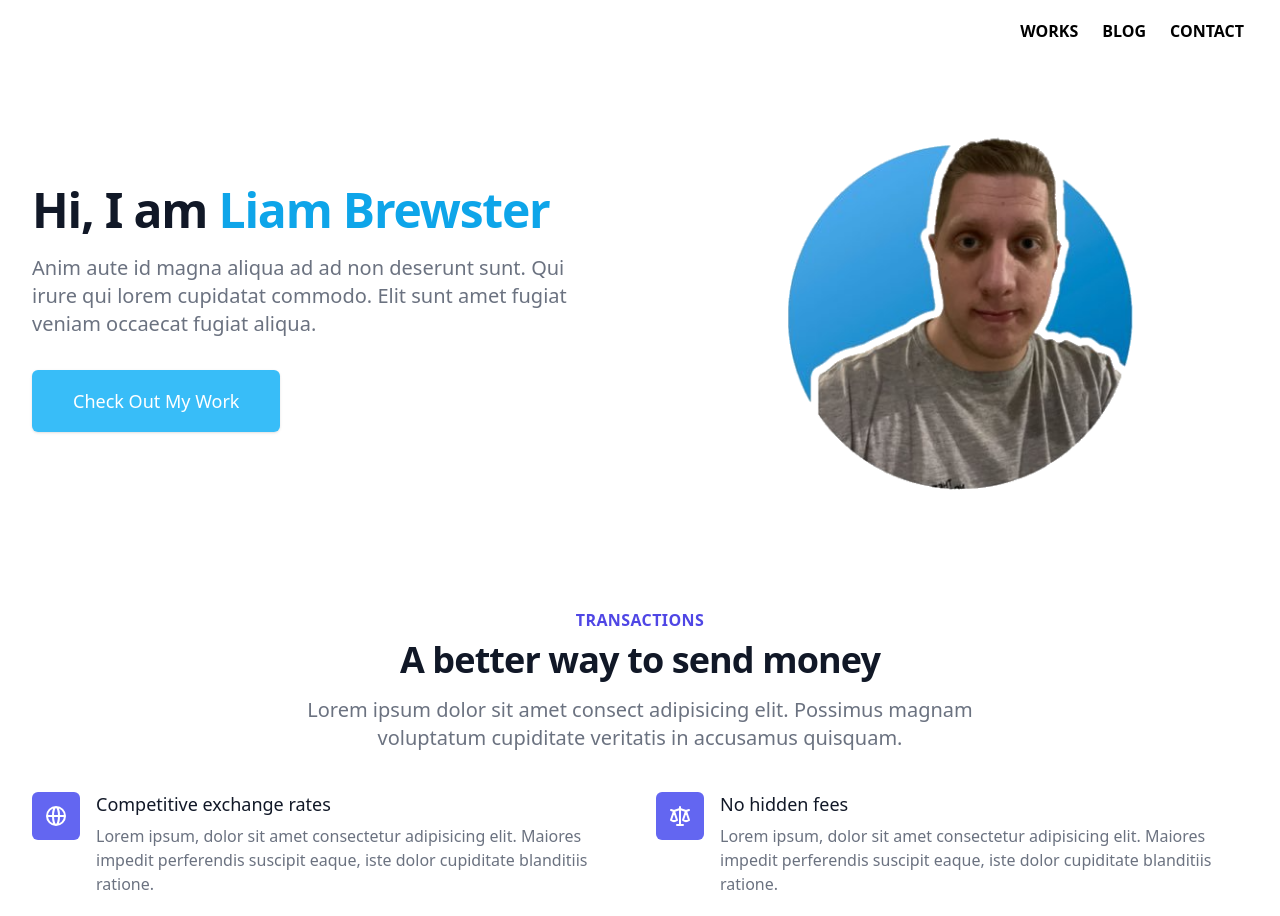
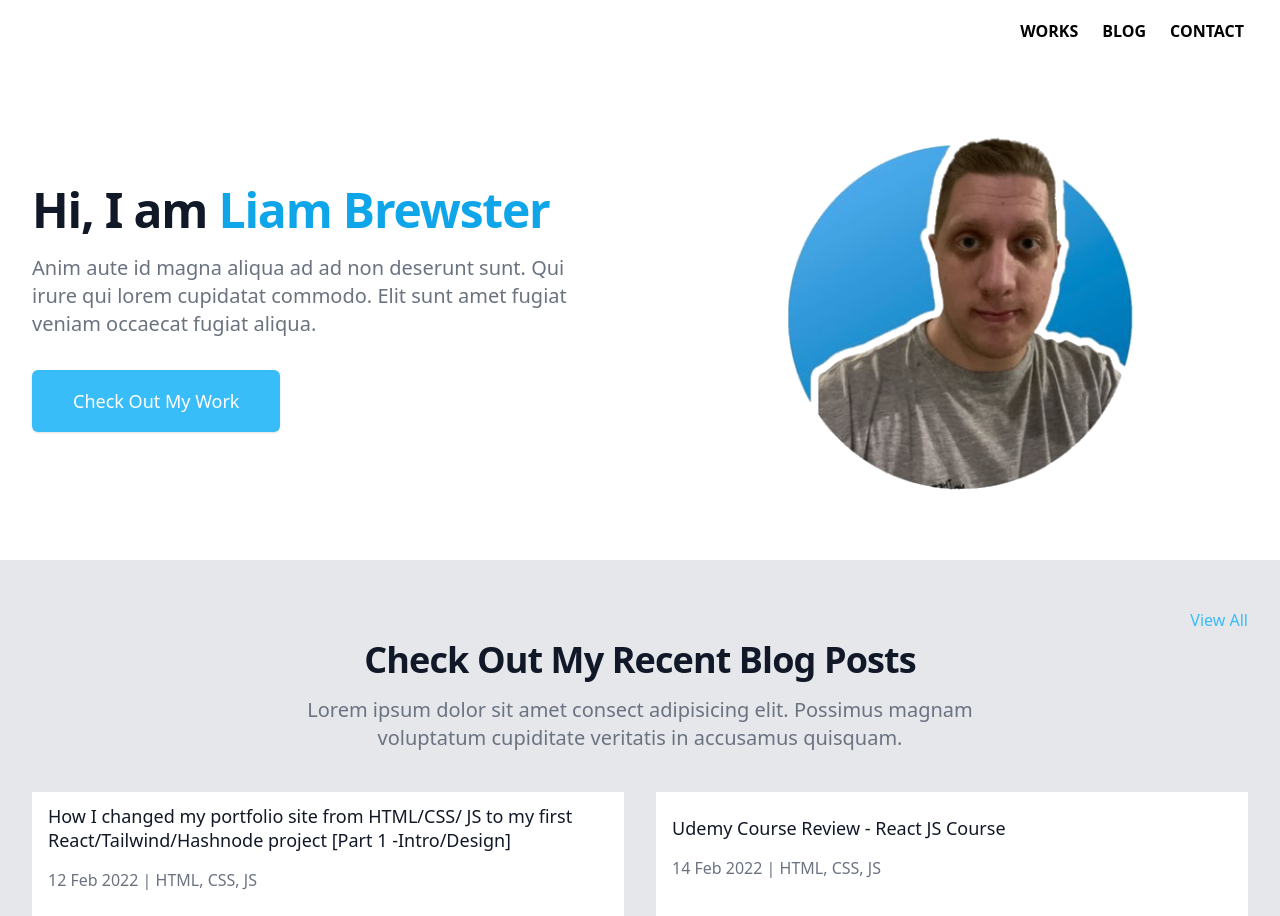
Before and after one commit to liambrewster/portfolio_site, a React (Create React App) app: page / in a window 1280 px wide. Shown: the top 916 px of the page. Built offline with nearby package versions, Linux system fonts and the light colour scheme.

Commit message:
feat: added the lastest posts component

```diff
--- a/src/components/layouts/LatestPosts.jsx
+++ b/src/components/layouts/LatestPosts.jsx
@@ -2,40 +2,31 @@ import React from 'react';
 import { AnnotationIcon, GlobeAltIcon, LightningBoltIcon, ScaleIcon } from '@heroicons/react/outline'
 
 function LatestPosts() {
-    const features = [
-        {
-          name: 'Competitive exchange rates',
-          description:
-            'Lorem ipsum, dolor sit amet consectetur adipisicing elit. Maiores impedit perferendis suscipit eaque, iste dolor cupiditate blanditiis ratione.',
-          icon: GlobeAltIcon,
-        },
-        {
-          name: 'No hidden fees',
-          description:
-            'Lorem ipsum, dolor sit amet consectetur adipisicing elit. Maiores impedit perferendis suscipit eaque, iste dolor cupiditate blanditiis ratione.',
-          icon: ScaleIcon,
-        },
-        {
-          name: 'Transfers are instant',
-          description:
-            'Lorem ipsum, dolor sit amet consectetur adipisicing elit. Maiores impedit perferendis suscipit eaque, iste dolor cupiditate blanditiis ratione.',
-          icon: LightningBoltIcon,
-        },
-        {
-          name: 'Mobile notifications',
-          description:
-            'Lorem ipsum, dolor sit amet consectetur adipisicing elit. Maiores impedit perferendis suscipit eaque, iste dolor cupiditate blanditiis ratione.',
-          icon: AnnotationIcon,
-        },
-      ]
+  // TODO - Get real blog data
+  const blogs = [
+    {
+      id:1,
+      title:'How I changed my portfolio site from HTML/CSS/ JS to my first React/Tailwind/Hashnode project [Part 1 -Intro/Design]',
+      date: '12 Feb 2022',
+      tags:'HTML, CSS, JS',
+      description: 'Lorem ipsum, dolor sit amet consectetur adipisicing elit. Maiores impedit perferendis suscipit eaque, iste dolor cupiditate blanditiis ratione.',
+    },
+    {
+      id:2,
+      title:'Udemy Course Review - React JS Course',
+      date: '14 Feb 2022',
+      tags:'HTML, CSS, JS',
+      description: 'Lorem ipsum, dolor sit amet consectetur adipisicing elit. Maiores impedit perferendis suscipit eaque, iste dolor cupiditate blanditiis ratione.',
+    },
+  ]
 
   return (
-    <div className="py-12 bg-gray-1g fghlijjguhdccfdr6tyu8zx nhghhkl, l,kkjhytgtftfgfdfc00">
+    <div className="py-12 bg-gray-200">
       <div className="max-w-7xl mx-auto px-4 sm:px-6 lg:px-8">
-        <div className="lg:text-center">
-          <h2 className="text-base text-indigo-600 font-semibold tracking-wide uppercase">Transactions</h2>
+        <div className="contents lg:text-center">
+        <p className="grid text-sky-400 place-content-end text-ss hover:text-sky-700">View All</p>
           <p className="mt-2 text-3xl leading-8 font-extrabold tracking-tight text-gray-900 sm:text-4xl">
-            A better way to send money
+            Check Out My Recent Blog Posts
           </p>
           <p className="mt-4 max-w-2xl text-xl text-gray-500 lg:mx-auto">
             Lorem ipsum dolor sit amet consect adipisicing elit. Possimus magnam voluptatum cupiditate veritatis in
@@ -45,15 +36,13 @@ function LatestPosts() {
 
         <div className="mt-10">
           <dl className="space-y-10 md:space-y-0 md:grid md:grid-cols-2 md:gap-x-8 md:gap-y-10">
-            {features.map((feature) => (
-              <div key={feature.name} className="relative">
+            {blogs.map((blog) => (
+              <div key={blog.id} className="relative bg-white hover:bg-slate-100 h-48 grid content-center justify-center">
                 <dt>
-                  <div className="absolute flex items-center justify-center h-12 w-12 rounded-md bg-indigo-500 text-white">
-                    <feature.icon className="h-6 w-6" aria-hidden="true" />
-                  </div>
-                  <p className="ml-16 text-lg leading-6 font-medium text-gray-900">{feature.name}</p>
+                  <p className="mt-4 ml-4 text-lg leading-6 font-medium text-gray-900">{blog.title}</p>
                 </dt>
-                <dd className="mt-2 ml-16 text-base text-gray-500">{feature.description}</dd>
+                <dd className="m-4 text-s text-gray-500">{blog.date} | {blog.tags}</dd>
+                <dd className="m-4 text-s text-gray-500">{blog.description}</dd>
               </div>
             ))}
           </dl>
```
